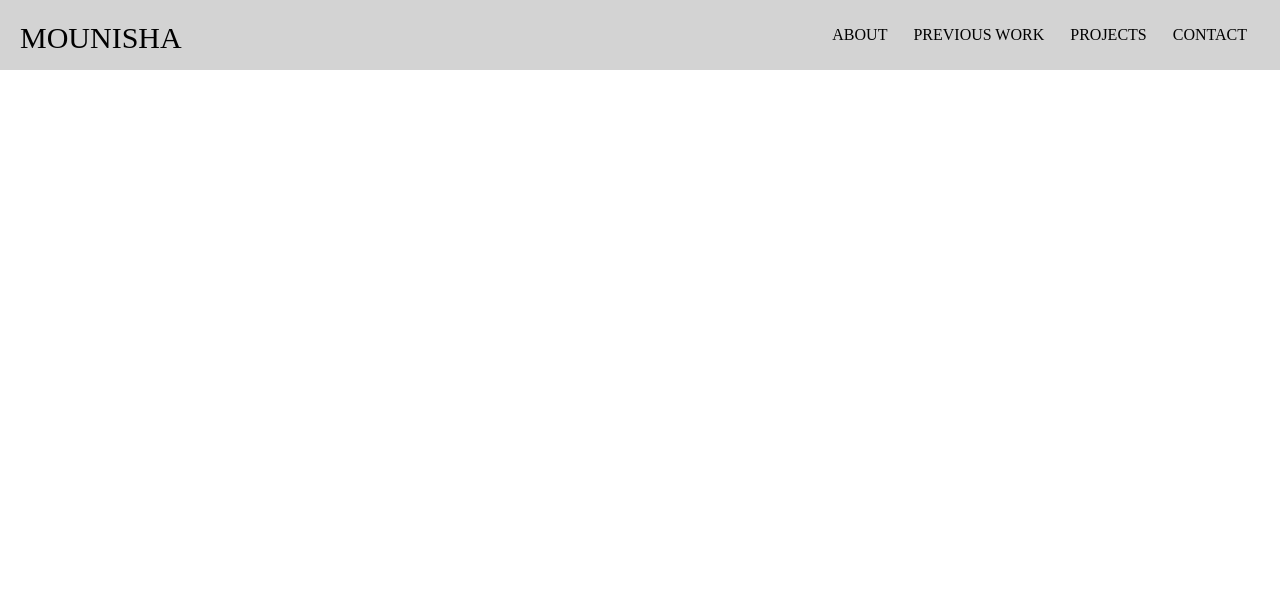
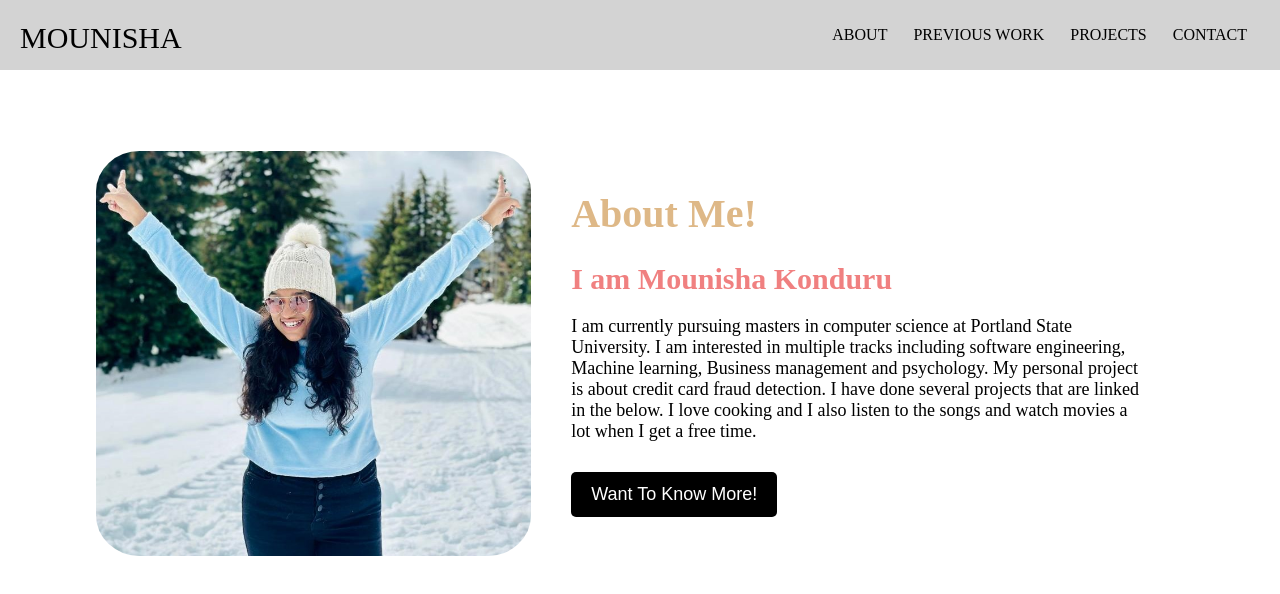
Before and after one commit to mounikonduru/ProjectWebDevelopment, a plain HTML site: page index.html in a window 1280 px wide. Drawn offline with Linux system fonts and the light colour scheme; a web font is replaced by a local one.

Commit message:
Second Commit

```diff
--- a/index.html
+++ b/index.html
@@ -34,6 +34,26 @@
       </nav>
     </header>
 
-    <main></main>
+    <main>
+      <section class="about">
+        <img class="MyImage" src="./images/Mounisha.jpg" />
+        <div class="AboutContent">
+            <h1 class="AboutHead">About Me!</h1>
+            <h2 class="AboutIntro">I am Mounisha Konduru</h2>
+            <p class="AboutPara">
+              I am currently pursuing masters in computer science at Portland
+              State University. I am interested in multiple tracks including
+              software engineering, Machine learning, Business management and
+              psychology. My personal project is about credit card fraud
+              detection. I have done several projects that are linked in the
+              below. I love cooking and I also listen to the songs and watch
+              movies a lot when I get a free time.
+            </p>
+            <button class="AboutButton" type="button">
+              Want To Know More!
+            </button>
+        </div>
+      </section>
+    </main>
   </body>
 </html>
--- a/styles.css
+++ b/styles.css
@@ -3,10 +3,28 @@
 * {
   margin: 0;
   padding: 0;
-  font-family: "futura md bt";
   text-decoration: none;
   list-style: none;
   box-sizing: border-box;
+}
+
+:root {
+  --white: #ffffff;
+  --gray1: #333333;
+  --gray2: #555555;
+  --gray3: #cccccc;
+  --gray4: #aaaaaa;
+
+  --black: #080808;
+  --teal: #006060;
+  --lightteal: #008080;
+  --purple: #800080;
+  --navy: #000080;
+  --cyan: #17a2b8;
+  --violetred: #c71585;
+  --red: #ff0000;
+  --orange: #ffa500;
+  --green: #006400;
 }
 
 .head {
@@ -101,3 +119,58 @@
     justify-content: space-between;
   }
 }
+
+.about {
+  display: flex;
+  align-items: center;
+  width: 85%;
+  margin: 150px auto;
+}
+
+.about img {
+  flex: 0 50%;
+  max-width: 40%;
+  height: auto;
+  border-radius: 10%;
+}
+
+.AboutContent {
+  padding: 40px;
+}
+
+.AboutContent h1 {
+  color: burlywood;
+  font-size: 40px;
+  margin-bottom: 25px;
+}
+
+.AboutContent h2 {
+  color: lightcoral;
+  font-size: 30px;
+  margin-bottom: 20px;
+}
+
+.AboutContent p {
+  font-size: 18px;
+}
+
+.AboutButton {
+  display: inline-block;
+  color: white;
+  background-color: black;
+  border: none;
+  border-radius: 5px;
+  padding: 12px 20px;
+  font-size: 18px;
+  cursor: pointer;
+  margin-top: 30px;
+}
+
+@media (max-width: 768px) {
+  .about {
+    flex-direction: column;
+  }
+  .about img {
+    flex: 0 100px;
+  }
+}
```
Also changed, not shown: images/Mounisha.jpg (added).
